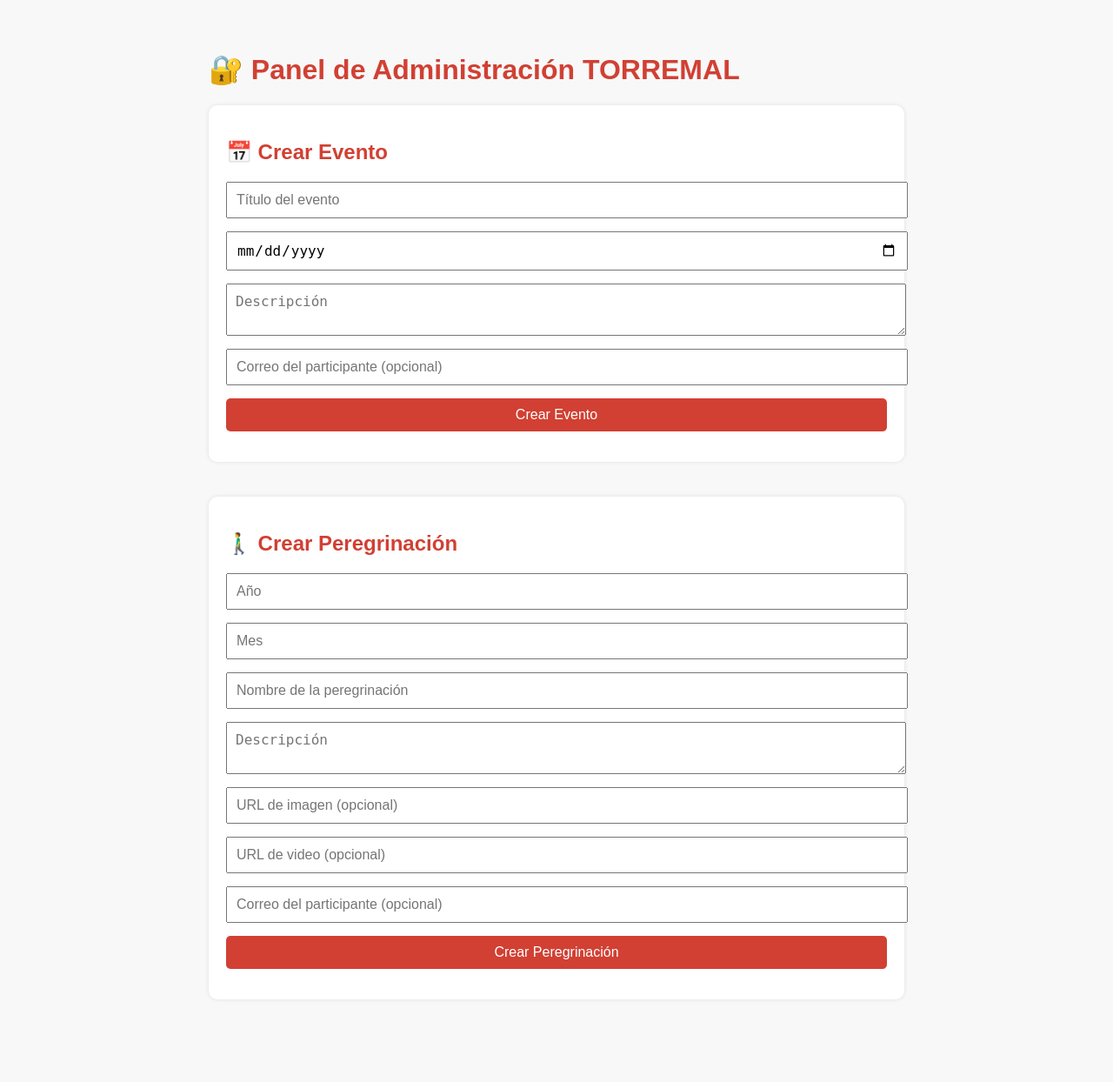
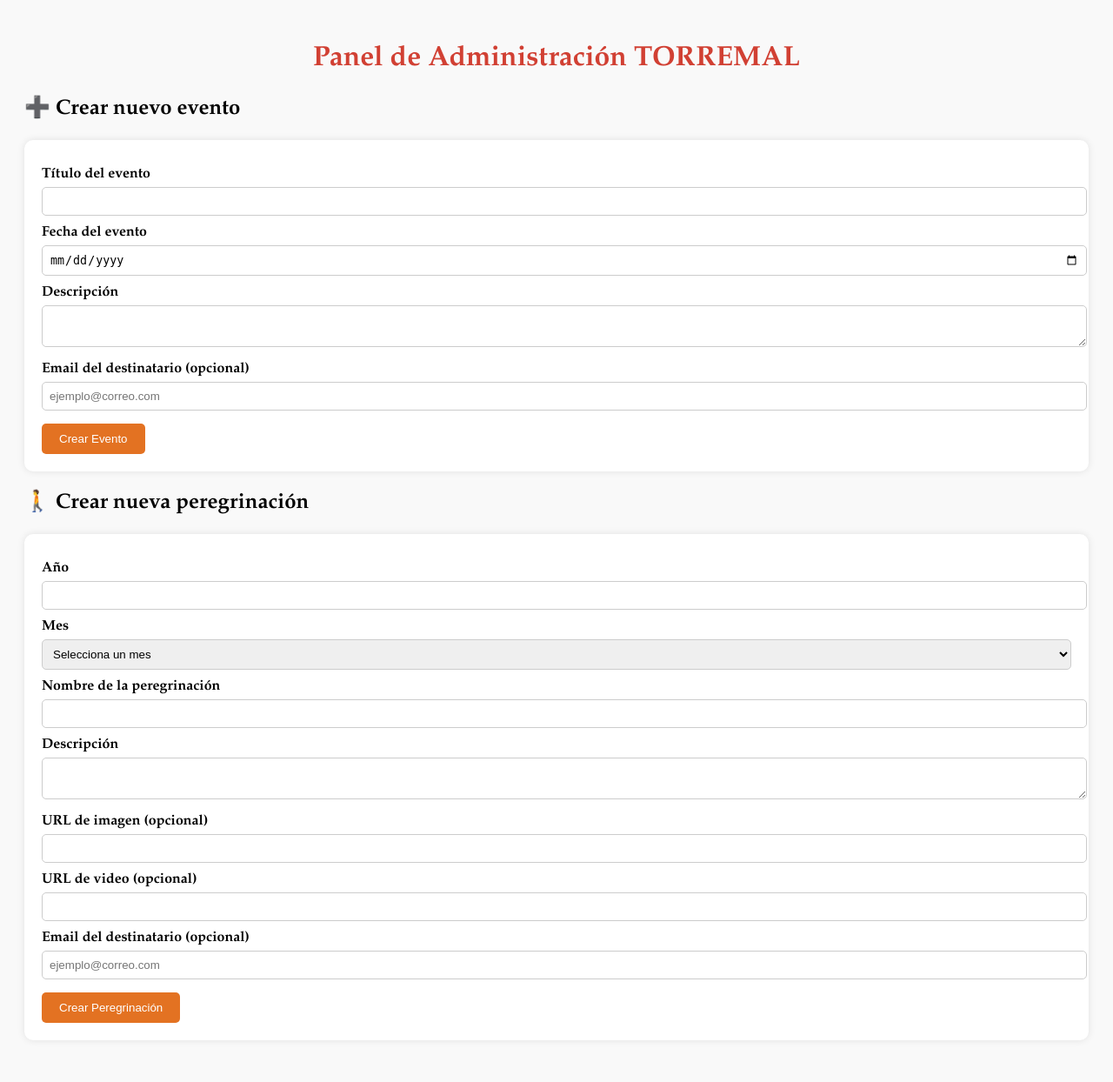
Before and after one commit to TORREMAL/torremal-flask, a Flask app: template templates/admin.html in a window 1280 px wide. Shown: the whole page at 87% size. Before the commit the page ends 1114 px from the top, so only its background shows below. Run offline with Flask 3, Linux system fonts and the light colour scheme; the template is opened without the code that fills it, so the values that code supplies are empty.

Commit message:
Add files via upload

```diff
--- a/templates/admin.html
+++ b/templates/admin.html
@@ -2,84 +2,99 @@
 <html lang="es">
 <head>
   <meta charset="UTF-8">
-    <title>Panel de Administración TORREMAL</title>
+  <title>Panel de Administración – TORREMAL</title>
   <style>
-        body {
-            font-family: Arial, sans-serif;
-            background-color: #f8f8f8;
-            padding: 40px;
-            max-width: 800px;
-            margin: auto;
-        }
-        h1, h2 {
-            color: #d14033;
-        }
-        form {
-            background: #fff;
-            padding: 20px;
-            border-radius: 10px;
-            box-shadow: 0 0 5px rgba(0,0,0,0.1);
-            margin-bottom: 40px;
-        }
-        input, textarea, button {
-            display: block;
-            width: 100%;
-            margin-top: 10px;
-            margin-bottom: 15px;
-            padding: 10px;
-            font-size: 16px;
-        }
-        button {
-            background-color: #d14033;
-            color: white;
-            border: none;
-            cursor: pointer;
-            border-radius: 5px;
-        }
+    body { font-family: 'Palatino Linotype', serif; background: #f9f9f9; padding: 20px; }
+    h1 { color: #d14033; text-align: center; }
+    form { background: white; padding: 20px; border-radius: 10px; margin-bottom: 20px; box-shadow: 0 0 8px rgba(0,0,0,0.1); }
+    label { display: block; margin-top: 10px; font-weight: bold; }
+    input, textarea, select { width: 100%; padding: 8px; margin-top: 5px; border-radius: 5px; border: 1px solid #ccc; }
+    button { margin-top: 15px; background: #e37222; color: white; padding: 10px 20px; border: none; border-radius: 5px; cursor: pointer; }
+    button:hover { background: #cf5c10; }
   </style>
 </head>
 <body>
-    <h1>🔐 Panel de Administración TORREMAL</h1>
 
-    <form onsubmit="return enviarFormulario(event, this, 'evento')">
-        <h2>📅 Crear Evento</h2>
-        <input name="titulo" placeholder="Título del evento" required>
-        <input type="date" name="fecha" required>
-        <textarea name="descripcion" placeholder="Descripción"></textarea>
-        <input name="email" placeholder="Correo del participante (opcional)">
+<h1>Panel de Administración TORREMAL</h1>
+
+<h2>➕ Crear nuevo evento</h2>
+<form id="form-evento">
+  <label for="titulo">Título del evento</label>
+  <input type="text" id="titulo" name="titulo" required>
+
+  <label for="fecha">Fecha del evento</label>
+  <input type="date" id="fecha" name="fecha" required>
+
+  <label for="descripcion">Descripción</label>
+  <textarea id="descripcion" name="descripcion" required></textarea>
+
+  <label for="email">Email del destinatario (opcional)</label>
+  <input type="email" id="email" name="email" placeholder="ejemplo@correo.com">
+
   <button type="submit">Crear Evento</button>
 </form>
 
-    <form onsubmit="return enviarFormulario(event, this, 'peregrinacion')">
-        <h2>🚶‍♂️ Crear Peregrinación</h2>
-        <input name="anio" placeholder="Año" required>
-        <input name="mes" placeholder="Mes" required>
-        <input name="nombre" placeholder="Nombre de la peregrinación" required>
-        <textarea name="descripcion" placeholder="Descripción"></textarea>
-        <input name="imagen" placeholder="URL de imagen (opcional)">
-        <input name="video" placeholder="URL de video (opcional)">
-        <input name="email" placeholder="Correo del participante (opcional)">
+<h2>🚶 Crear nueva peregrinación</h2>
+<form id="form-peregrinacion">
+  <label for="anio">Año</label>
+  <input type="number" id="anio" name="anio" required>
+
+  <label for="mes">Mes</label>
+  <select id="mes" name="mes" required>
+    <option value="">Selecciona un mes</option>
+    <option>Enero</option><option>Febrero</option><option>Marzo</option>
+    <option>Abril</option><option>Mayo</option><option>Junio</option>
+    <option>Julio</option><option>Agosto</option><option>Septiembre</option>
+    <option>Octubre</option><option>Noviembre</option><option>Diciembre</option>
+  </select>
+
+  <label for="nombre">Nombre de la peregrinación</label>
+  <input type="text" id="nombre" name="nombre" required>
+
+  <label for="descripcion">Descripción</label>
+  <textarea id="descripcion" name="descripcion" required></textarea>
+
+  <label for="imagen">URL de imagen (opcional)</label>
+  <input type="url" id="imagen" name="imagen">
+
+  <label for="video">URL de video (opcional)</label>
+  <input type="url" id="video" name="video">
+
+  <label for="email">Email del destinatario (opcional)</label>
+  <input type="email" id="email" name="email" placeholder="ejemplo@correo.com">
+
   <button type="submit">Crear Peregrinación</button>
 </form>
 
 <script>
-    async function enviarFormulario(e, form, tipo) {
+document.getElementById("form-evento").addEventListener("submit", async function(e) {
   e.preventDefault();
-        const data = Object.fromEntries(new FormData(form));
-        const url = tipo === 'evento' ? '/crear_evento' : '/crear_peregrinacion';
-        const res = await fetch(url, {
-            method: 'POST',
-            headers: { 'Content-Type': 'application/json' },
+  const data = Object.fromEntries(new FormData(this));
+  const r = await fetch("/crear_evento", {
+    method: "POST",
+    headers: { "Content-Type": "application/json" },
     body: JSON.stringify(data)
   });
-        const result = await res.json();
-        if (result.ok) {
-            alert('✅ Guardado correctamente');
-            form.reset();
-        } else {
-            alert('❌ Error al enviar');
+  if ((await r.json()).ok) {
+    alert("Evento creado correctamente");
+    this.reset();
   }
+});
+
+document.getElementById("form-peregrinacion").addEventListener("submit", async function(e) {
+  e.preventDefault();
+  const data = Object.fromEntries(new FormData(this));
+  const r = await fetch("/crear_peregrinacion", {
+    method: "POST",
+    headers: { "Content-Type": "application/json" },
+    body: JSON.stringify(data)
+  });
+  if ((await r.json()).ok) {
+    alert("Peregrinación creada correctamente");
+    this.reset();
   }
+});
 </script>
+
 </body>
 </html>
```
Lines whose indentation alone changed are shown as unchanged.
